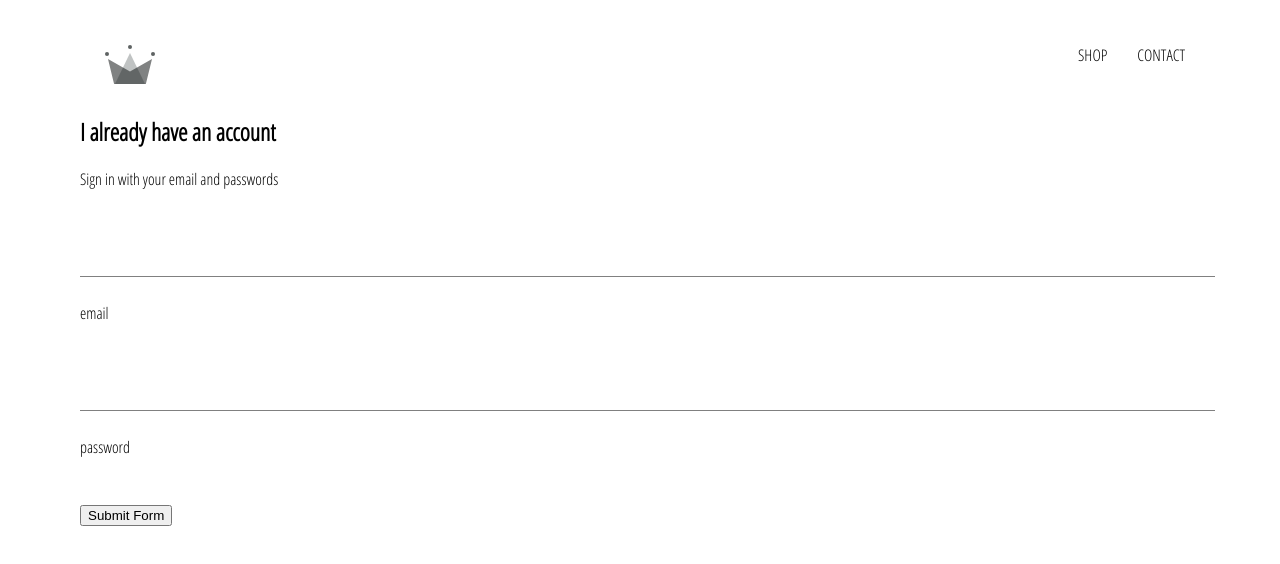
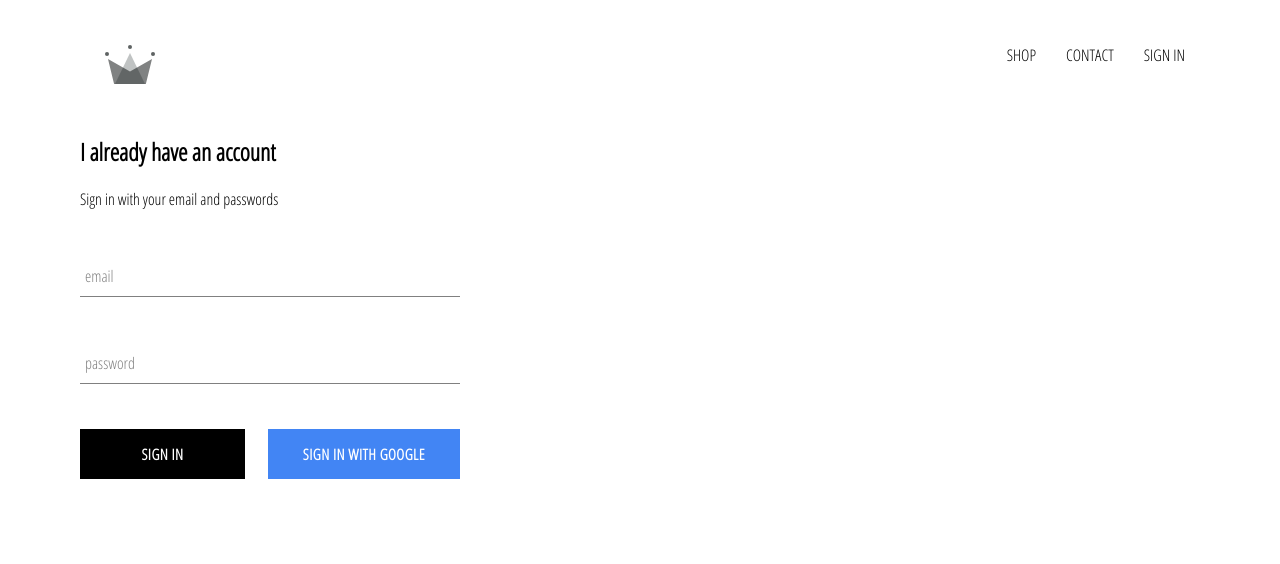
Before and after one commit to Vadim-SV/crownshop, a React (Create React App) app: page /signin in a window 1280 px wide. Shown: the top 564 px of the page. Built offline with nearby package versions, Linux system fonts and the light colour scheme; no server answers.

Commit message:
added firebase signin page with sign in component and google

```diff
--- a/package.json
+++ b/package.json
@@ -6,6 +6,7 @@
     "@testing-library/jest-dom": "^4.2.4",
     "@testing-library/react": "^9.5.0",
     "@testing-library/user-event": "^7.2.1",
+    "firebase": "^7.14.2",
     "node-sass": "^4.14.0",
     "react": "^16.13.1",
     "react-dom": "^16.13.1",
--- a/src/App.css
+++ b/src/App.css
@@ -7,3 +7,7 @@
   text-decoration: none;
   color: black;
 }
+
+* {
+  box-sizing: border-box;
+}
--- a/src/App.js
+++ b/src/App.js
@@ -6,11 +6,32 @@
 import ShopPage from './pages/shop/shop.component.jsx';
 import Header from './components/header/header.component.jsx';
 import SignInAndSignUpPage from './pages/sign-in-and-sign-up/sign-in-and-sign-up.component.jsx';
+import {auth} from './firebase/firebase.utiles';
 
-function App() {
+class App extends React.Component {
+  constructor (){
+    super ();
+    this.state = {
+      currentUser:null
+    }
+  }
+
+  unsubscribeFromAuth = null ;
+
+componentDidMount (){
+  this.unsubscribeFromAuth = auth.onAuthStateChanged(user => {
+    this.setState({currentUser:user});
+  });
+}
+
+componentWillUnmount(){
+  this.unsubscribeFromAuth();
+}
+
+  render() {
   return (
     <div>
-    <Header/>
+    <Header currentUser={this.state.currentUser}/>
        <Switch>
             <Route exact path = '/' component = {HomePage}/>
             <Route path='/shop' component={ShopPage}/>
@@ -21,6 +42,6 @@
     </div>
 
   );
-}
+}}
 
 export default App;
--- /dev/null
+++ b/src/components/custom-button/custom-button.component.jsx
@@ -0,0 +1,14 @@
+import React from 'react';
+
+
+import './custom-button.styles.scss';
+
+const CustomButton = ({children, isGoogleSignIn, ...otherProps}) => (
+  <button className ={`${isGoogleSignIn ? 'google-sign-in': ''} custom-button`}
+  {...otherProps}>
+  {children}
+
+ </button>
+);
+
+export default CustomButton;
--- /dev/null
+++ b/src/components/custom-button/custom-button.styles.scss
@@ -0,0 +1,31 @@
+.custom-button {
+  min-width: 165px;
+  width: auto;
+  height: 50px;
+  letter-spacing: 0.5px;
+  line-height: 50px;
+  padding: 0 35px 0 35px;
+  font-size: 15px;
+  background-color: black;
+  color: white;
+  text-transform: uppercase;
+  font-family: 'Open Sans Condensed';
+  font-weight: bolder;
+  border: none;
+  cursor: pointer;
+
+  &:hover {
+    background-color: white;
+    color: black;
+    border: 1px solid black;
+  }
+
+  &.google-sign-in {
+    background-color: #4285f4;
+color: white;
+
+&.hover {
+  background-color: #357ae8;
+  border: none;
+}
+  }}
--- a/src/components/form-input/form-input.component.jsx
+++ b/src/components/form-input/form-input.component.jsx
@@ -9,7 +9,7 @@
       <input className='form-input' onChange={handleChange} {...otherProps}/>
       {
         label?
-        (<label className={`${otherProps.value.length? 'shrink' : ''} from-input-label`}>
+        (<label className={`${otherProps.value.length? 'shrink' : ''} form-input-label`}>
 
         {label}
 
--- a/src/components/header/header.component.jsx
+++ b/src/components/header/header.component.jsx
@@ -2,8 +2,11 @@
 import {Link} from 'react-router-dom';
 import './header.styles.scss';
 import {ReactComponent as Logo} from '../../assets/logo.svg';
+import {auth} from '../../firebase/firebase.utiles';
 
-const Header = () => (
+
+
+const Header = ({currentUser}) => (
   <div className = 'header'>
     <Link className='logo-container' to = "/">
     <Logo  className='logo'/>
@@ -16,8 +19,18 @@
       CONTACT
     </Link>
 
+    {currentUser ? (
+        <div className='option' onClick={() => auth.signOut()}>
+          SIGN OUT
+        </div>
+      ) : (
+        <Link className='option' to='/signin'>
+          SIGN IN
+        </Link>
+        )}
+
   </div>
   </div>
-)
+);
 
 export default Header;
--- a/src/components/header/header.styles.scss
+++ b/src/components/header/header.styles.scss
@@ -20,6 +20,7 @@
 
     .option {
       padding: 10px 15px;
+      cursor: pointer;
     }
   }
 }
--- a/src/components/signin/sign-in.component.jsx
+++ b/src/components/signin/sign-in.component.jsx
@@ -4,6 +4,9 @@
 import './sign-in.styles.scss';
 
 import FormInput from '../../components/form-input/form-input.component.jsx'
+import CustomButton from '../../components/custom-button/custom-button.component.jsx';
+
+import {signInWithGoogle} from '../../firebase/firebase.utiles';
 
 
 class SignIn extends React.Component {
@@ -51,10 +54,14 @@
           required
 
           />
+          <div className='buttons'>
+          <CustomButton type = 'submit' >SIGN IN</CustomButton>
+          <CustomButton onClick={signInWithGoogle} isGoogleSignIn >
+          {''}Sign in with Google {''}
+          </CustomButton>
+          </div>
+          </form>
 
-          <input type = 'submit' value = 'Submit Form'/>
-
-          </form>
       </div>
     );
   }
--- a/src/components/signin/sign-in.styles.scss
+++ b/src/components/signin/sign-in.styles.scss
@@ -0,0 +1,15 @@
+.sign-in {
+width: 380px;
+display: flex;
+flex-direction: column;
+
+.title {
+  margin: 10px 0;
+
+}
+.buttons {
+  display: flex;
+  justify-content: space-between;
+
+}
+}
--- /dev/null
+++ b/src/firebase/firebase.utiles.js
@@ -0,0 +1,31 @@
+import firebase from 'firebase/app';
+
+import 'firebase/firestore';
+
+import 'firebase/auth';
+
+
+const config = {
+  apiKey: "AIzaSyCWO7aiUfmjivKQ0Dwixoz07a333WlhuPc",
+  authDomain: "crowndb-bf796.firebaseapp.com",
+  databaseURL: "https://crowndb-bf796.firebaseio.com",
+  projectId: "crowndb-bf796",
+  storageBucket: "crowndb-bf796.appspot.com",
+  messagingSenderId: "112297164384",
+  appId: "1:112297164384:web:0c54305b35f3e9f1020d05"
+};
+
+
+firebase.initializeApp(config);
+
+export const auth = firebase.auth();
+
+export const firestore = firebase.firestore();
+
+const provider = new firebase.auth.GoogleAuthProvider();
+
+provider.setCustomParameters ({prompt:'select_account'});
+
+export const signInWithGoogle = () => auth.signInWithPopup(provider);
+
+export default firebase;
```
Also changed, not shown: 1 other file (tests, documents, lock files or other folders).
